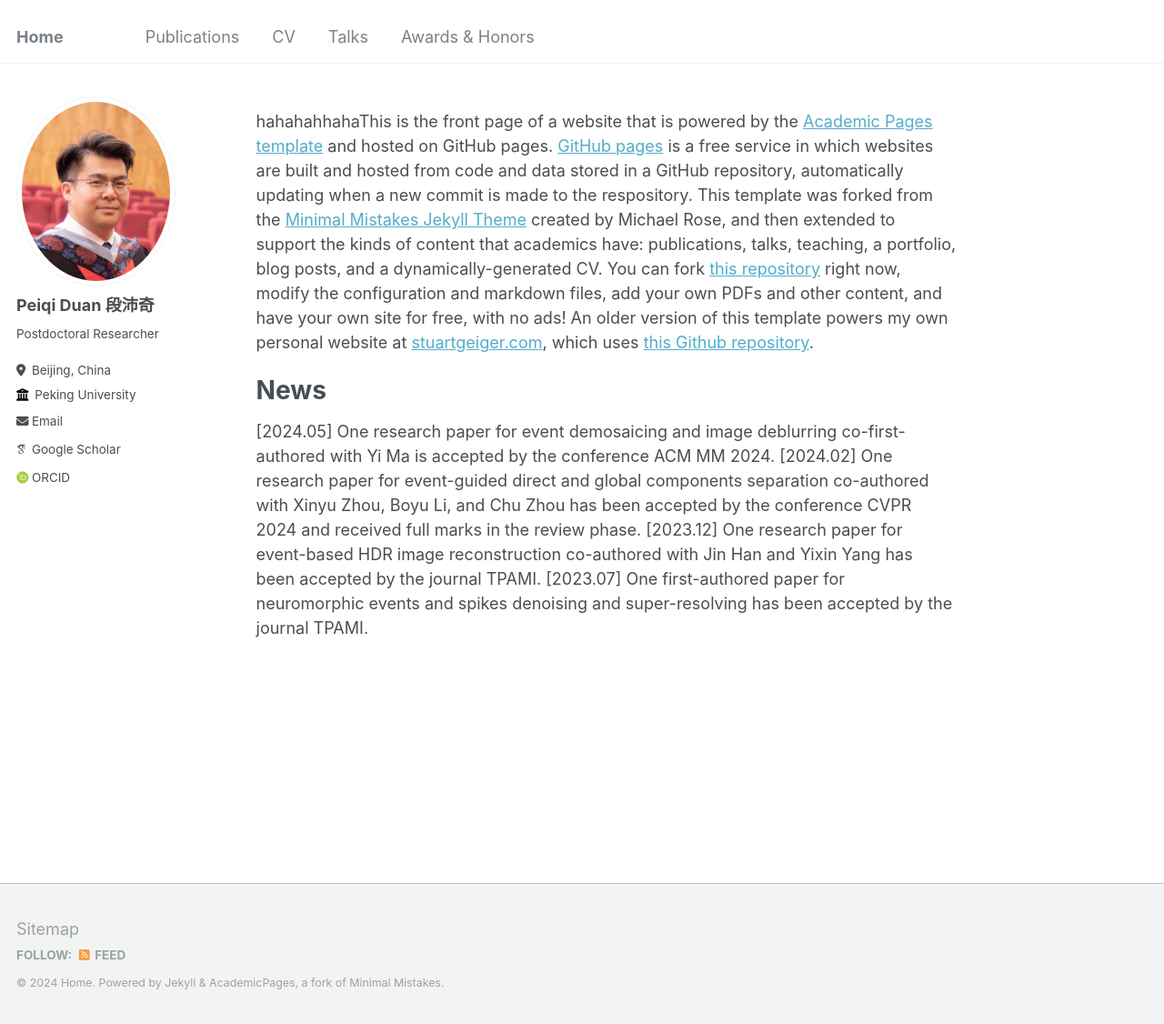
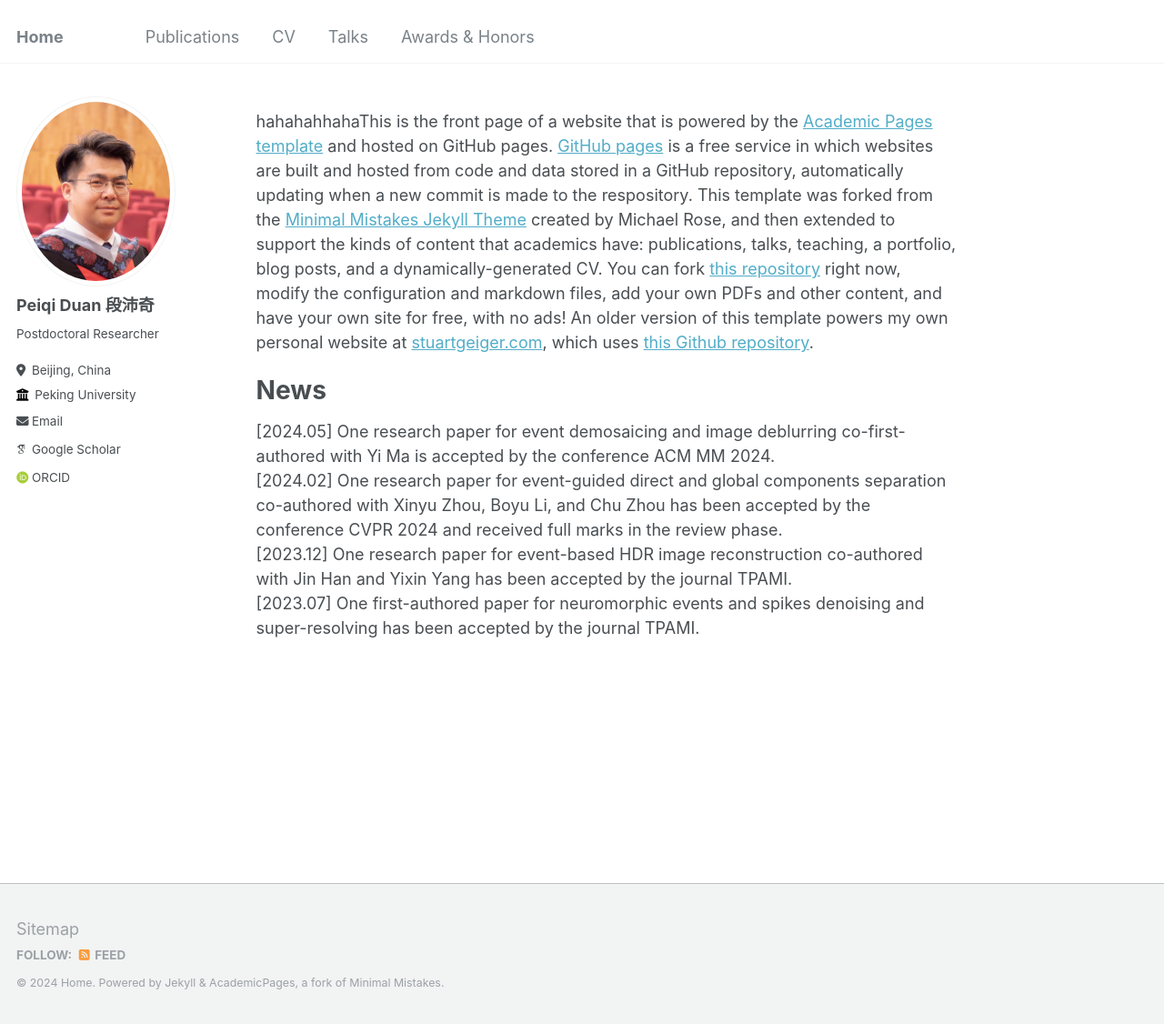
Before and after one commit to peiqi-duan/peiqi-duan.github.io, a Jekyll site: the page built from _pages/about.md, in a window 1280 px wide and 1126 px high. Shown: the whole window at 91% size. Built offline with Jekyll 4.4.1, drawn with Linux system fonts in a browser that asks for light colours; some web fonts are replaced.

```diff
--- a/_pages/about.md
+++ b/_pages/about.md
@@ -11,7 +11,7 @@ hahahahhahaThis is the front page of a website that is powered by the [Academic
 
 News
 ======
-[2024.05] One research paper for event demosaicing and image deblurring co-first-authored with Yi Ma is accepted by the conference ACM MM 2024.
-[2024.02] One research paper for event-guided direct and global components separation co-authored with Xinyu Zhou, Boyu Li, and Chu Zhou has been accepted by the conference CVPR 2024 and received full marks in the review phase.
-[2023.12] One research paper for event-based HDR image reconstruction co-authored with Jin Han and Yixin Yang has been accepted by the journal TPAMI.
-[2023.07] One first-authored paper for neuromorphic events and spikes denoising and super-resolving has been accepted by the journal TPAMI.
+[2024.05] One research paper for event demosaicing and image deblurring co-first-authored with Yi Ma is accepted by the conference ACM MM 2024.<br>
+[2024.02] One research paper for event-guided direct and global components separation co-authored with Xinyu Zhou, Boyu Li, and Chu Zhou has been accepted by the conference CVPR 2024 and received full marks in the review phase.<br>
+[2023.12] One research paper for event-based HDR image reconstruction co-authored with Jin Han and Yixin Yang has been accepted by the journal TPAMI.<br>
+[2023.07] One first-authored paper for neuromorphic events and spikes denoising and super-resolving has been accepted by the journal TPAMI.<br>
```
